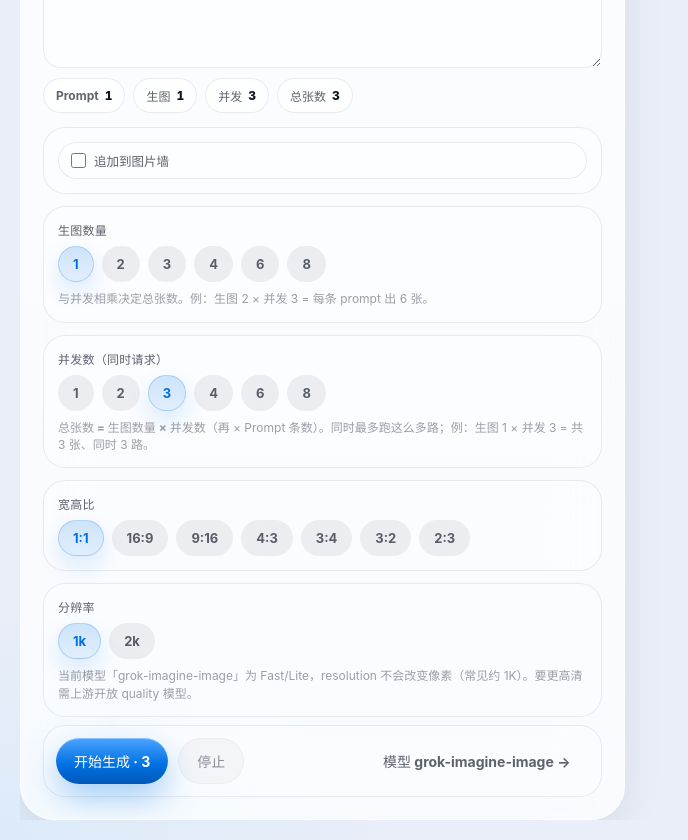
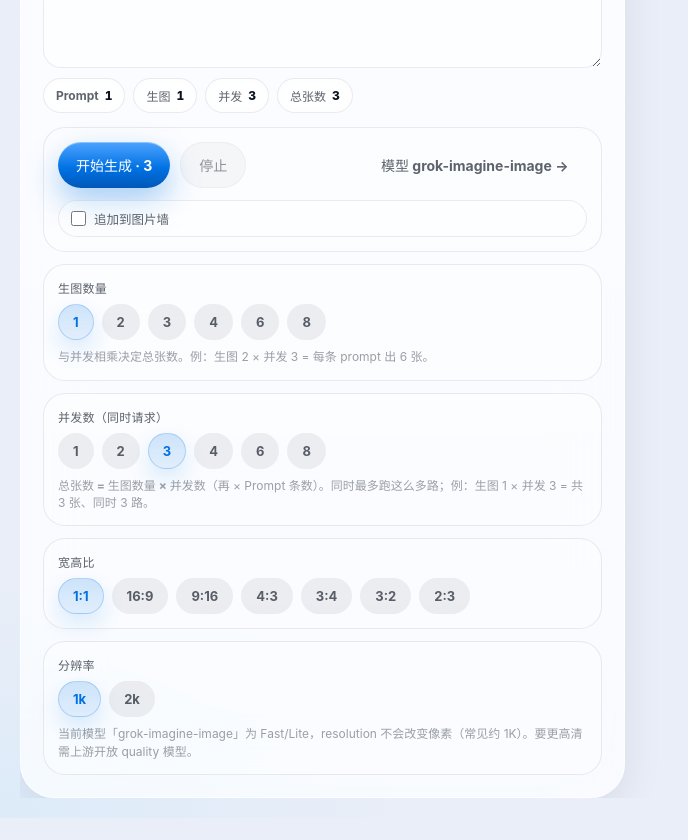
Before and after one commit to MurasameCyan/CialloStudio, a React (Vite) app: page / in a window 1280 px wide. Shown: the part 460-1300 px from the top of the page, without its empty margins (0-688 px from the left). After the commit the page ends 1278 px from the top, so only its background shows below. Built offline with nearby package versions, Linux system fonts and the light colour scheme.

Commit message:
ui: merge generate bar with append toggle above options

```diff
--- a/src/components/StudioPage.tsx
+++ b/src/components/StudioPage.tsx
@@ -221,7 +221,25 @@ export function StudioPage({
         </div>
 
         <div className="studio-options">
-          <div className="option-block option-block-append">
+          <div className="option-block option-block-actions">
+            <div className="action-bar action-bar-compact">
+              <div className="btn-row">
+                <button
+                  type="button"
+                  className="btn btn-primary"
+                  disabled={running || prompts.length === 0}
+                  onClick={handleGenerate}
+                >
+                  {running ? "生成中…" : `开始生成 · ${plannedJobs}`}
+                </button>
+                <button type="button" className="btn btn-secondary" disabled={!running} onClick={onStop}>
+                  停止
+                </button>
+              </div>
+              <button type="button" className="btn btn-ghost" onClick={onOpenSettings}>
+                模型 {settings.model || "未选择"} →
+              </button>
+            </div>
             <label className="append-toggle" title="关闭后，每次生成只保留本次结果">
               <input
                 type="checkbox"
@@ -324,25 +342,6 @@ export function StudioPage({
               </div>
             </div>
           </div>
-        </div>
-
-        <div className="action-bar">
-          <div className="btn-row">
-            <button
-              type="button"
-              className="btn btn-primary"
-              disabled={running || prompts.length === 0}
-              onClick={handleGenerate}
-            >
-              {running ? "生成中…" : `开始生成 · ${plannedJobs}`}
-            </button>
-            <button type="button" className="btn btn-secondary" disabled={!running} onClick={onStop}>
-              停止
-            </button>
-          </div>
-          <button type="button" className="btn btn-ghost" onClick={onOpenSettings}>
-            模型 {settings.model || "未选择"} →
-          </button>
         </div>
       </section>
 
--- a/src/styles/ios26.css
+++ b/src/styles/ios26.css
@@ -1460,12 +1460,23 @@ a {
   gap: 10px;
 }
 
-.option-block-append {
-  padding-top: 12px;
-  padding-bottom: 12px;
-}
-
-.option-block-append .append-toggle {
+/* 开始生成 + 追加到图片墙 合并卡片（在选项区顶部） */
+.option-block-actions {
+  display: grid;
+  gap: 12px;
+  padding-top: 14px;
+  padding-bottom: 14px;
+}
+
+.option-block-actions .action-bar-compact {
+  margin-top: 0;
+  padding: 0;
+  border: 0;
+  border-radius: 0;
+  background: transparent;
+}
+
+.option-block-actions .append-toggle {
   width: 100%;
   justify-content: flex-start;
   box-sizing: border-box;
```
